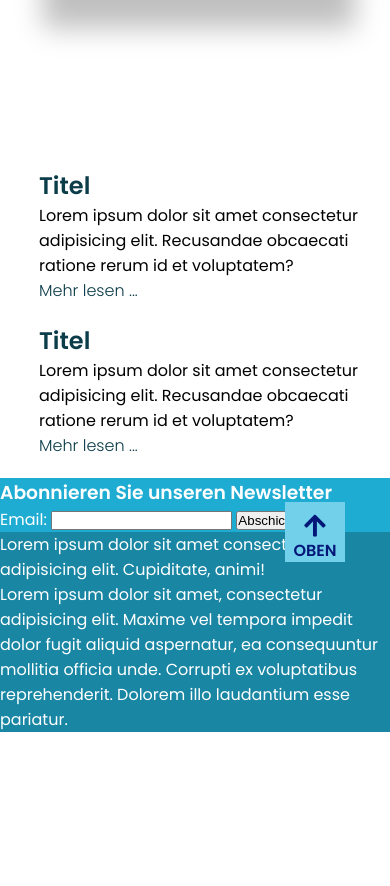
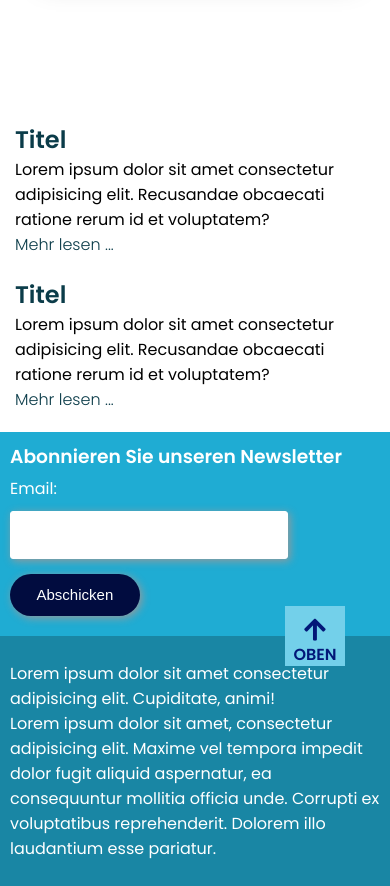
Before and after one commit to KOB-Geldersheim/kob-geldersheim.github.io, a plain HTML site: page index.html in a window 390 px wide. Shown: the part 1057-1943 px from the top of the page. Before the commit the page ends 1789 px from the top, so only its background shows below. Drawn offline with Linux system fonts and the light colour scheme.

Commit message:
veränderungen im footer und der sidebar

```diff
--- a/index.html
+++ b/index.html
@@ -16,7 +16,9 @@
     <div class="site">
       <header class="header" id="wrapper-navbar">
         <div class="titel-region">
-          <img src="./Logo.svg" alt="logo" class="logo" />
+          <a href="#" class="logo-wrapper"
+            ><img src="./Logo.svg" alt="logo" class="logo"
+          /></a>
           <h1>Katholisch-Öffentliche Bücherei Geldersheim</h1>
           <div class="wichtige-links">
             <a href="#" class="link">
@@ -96,8 +98,8 @@
             <h3>Abonnieren Sie unseren Newsletter</h3>
             <form>
               <label for="email">Email:</label>
-              <input type="email" />
-              <input type="submit" value="Abschicken" />
+              <input type="email" id="email" />
+              <input type="submit" value="Abschicken" class="btn" />
             </form>
           </div>
         </div>
--- a/main.css
+++ b/main.css
@@ -1,5 +1,6 @@
 @import url("https://fonts.googleapis.com/css2?family=Poppins:wght@300;400;500;600&display=swap");
 
+/* globale Styles */
 * {
   margin: 0;
   padding: 0;
@@ -17,6 +18,27 @@ body {
 .site {
   display: flex;
   flex-direction: column;
+}
+
+button,
+.btn {
+  cursor: pointer;
+  width: 129.76px;
+  padding: 12.32px 0;
+  border-radius: 54px;
+  background-color: #010c3f;
+  text-align: center;
+  font-size: 15px;
+  transition: background-color 0.25s;
+  border: 0px;
+  color: #fff;
+  font-weight: 500;
+  margin: 10px 0px;
+}
+
+button:hover,
+.btn:hover {
+  background-color: #001ea8;
 }
 
 /* header */
@@ -80,19 +102,25 @@ body {
 .navigation {
   min-height: 50px;
 }
-ul {
+.navigation ul {
   display: flex;
   flex-wrap: wrap;
   justify-content: flex-start space-evenly;
   text-decoration: none;
 }
-li {
+.navigation li {
   margin: 10px 40px;
   list-style: none;
 }
-a {
+.navigation a {
   text-decoration: none;
   cursor: pointer;
+  color: #000;
+}
+
+.navigation a:hover {
+  color: #010c3f;
+  font-weight: 500;
 }
 
 /* spotlight */
@@ -139,6 +167,7 @@ a {
 .sidebar {
   grid-area: sidebar;
   margin: 0 10px;
+  display: block;
 }
 
 /* Artikel */
@@ -160,6 +189,28 @@ a {
 .article span {
   padding-top: 20px;
   font-weight: lighter;
+}
+
+/* sidebar */
+
+input {
+  width: 75%;
+  padding: 14.08px 0;
+  border: 1px solid #fff;
+  border-radius: 3px;
+  margin-bottom: 16px;
+  color: #010c3f;
+  font-size: 16px;
+  box-shadow: 2px 2px 8px #999;
+}
+
+form {
+  display: flex;
+  flex-direction: column;
+}
+
+form > * {
+  margin: 5px 0;
 }
 
 /* footer */
@@ -230,8 +281,9 @@ a {
 @media (max-width: 600px) {
   .header {
     height: 10%;
+    min-height: 0;
   }
-  .logo {
+  .logo-wrapper {
     max-width: 50%;
   }
   .wichtige-links {
@@ -319,6 +371,10 @@ a {
   .navigation ul {
     margin-top: 25px;
   }
+
+  .navigation li {
+    margin: 10px 20px;
+  }
   .navigation a {
     display: block;
     transition: 0.3s;
@@ -335,14 +391,23 @@ a {
     justify-content: center;
   }
 
+  .articles {
+    padding: 0 10px 0 15px;
+    margin: 0;
+  }
+
   .sidebar {
     color: #fff;
     background-color: #1facd3;
     width: 100%;
-    margin: 0;
+    padding: 10px 10px;
   }
 
   .footer-container {
     margin-top: 0;
   }
+
+  .footer {
+    padding: 25px 10px;
+  }
 }
```
